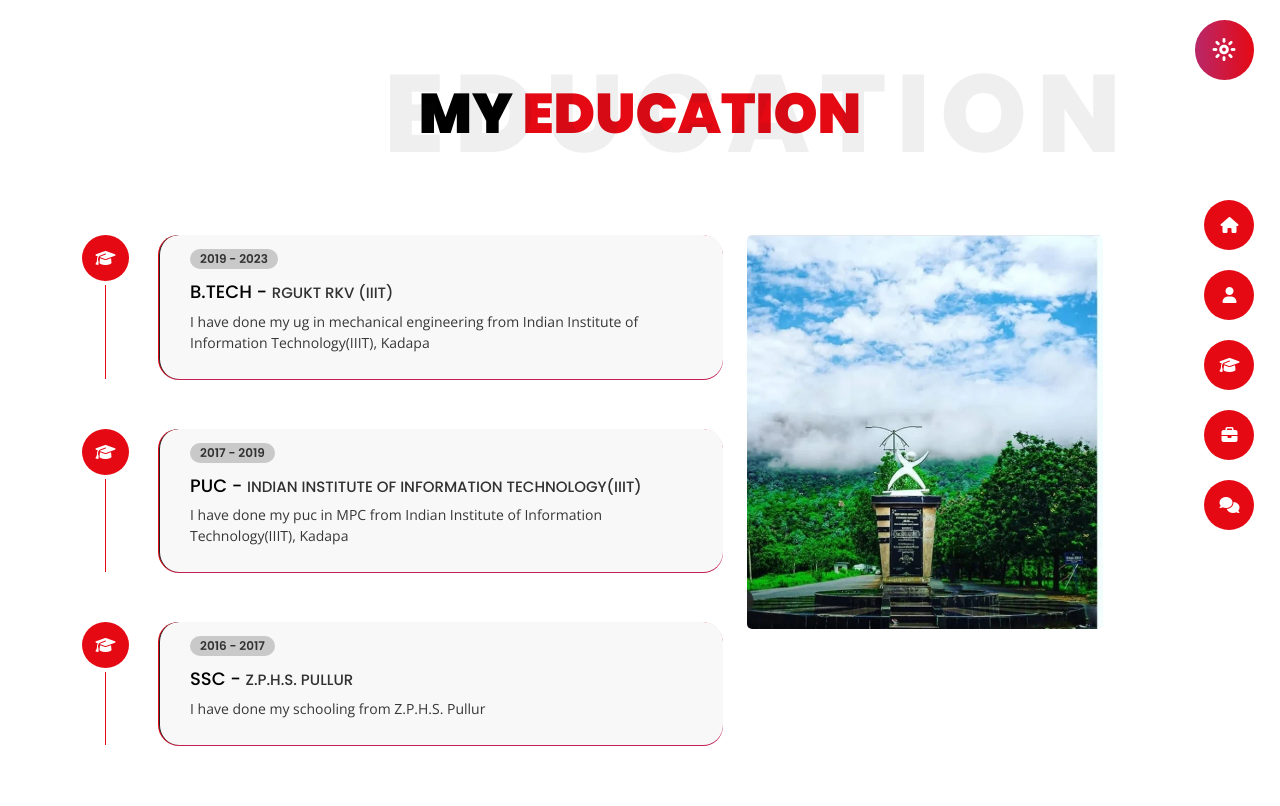
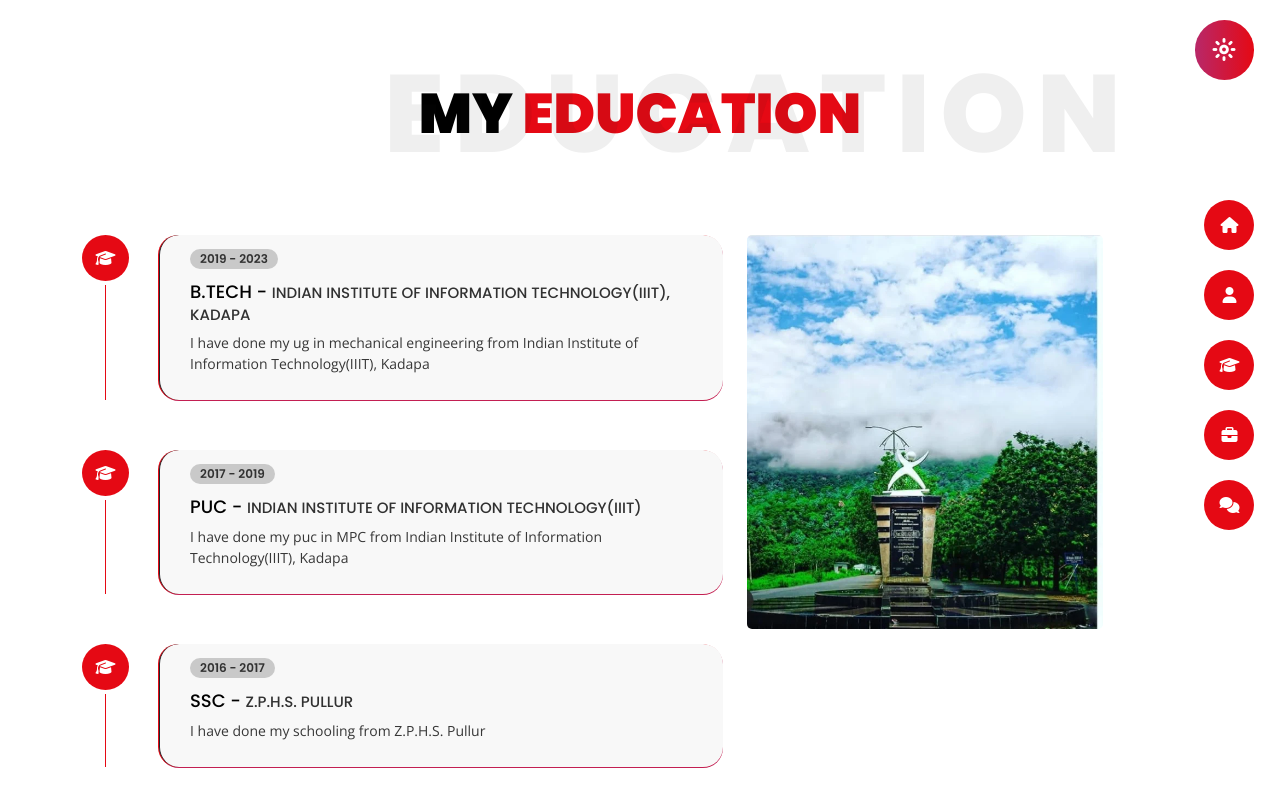
Before and after one commit to Rjaswanth8/jaswanth-react-portfolio, a React (Create React App) app: page /education in a window 1280 px wide. Shown: the top 806 px of the page. Built offline with nearby package versions, Linux system fonts and the light colour scheme.

Commit message:
Describe your changes

```diff
--- a/src/components/About.js
+++ b/src/components/About.js
@@ -11,14 +11,14 @@ function About() {
   const educationList = [
     {
       degree: "B.Tech",
-      college: "Rgukt rkv (IIIT)",
+      college: "Indian Institute of Information Technology(IIIT), Kadapa",
       year: "2019 - 2025",
       text: "I have done my ug in mechanical engineering from Indian Institute of Information Technology(IIIT), Kadapa",
     },
     {
       degree: "puc",
       year: "2017 - 2019",
-      college: "Rgukt rkv (IIIT)",
+      college: "Indian Institute of Information Technology(IIIT), Kadapa",
       text: "I have done my puc in MPC from Indian Institute of Information Technology(IIIT), Kadapa",
     },
     {
--- a/src/components/Education.js
+++ b/src/components/Education.js
@@ -2,7 +2,7 @@ function Education() {
   const educationList = [
     {
       degree: "B.Tech",
-      college: "Rgukt rkv (IIIT)",
+      college: "Indian Institute of Information Technology(IIIT), Kadapa",
       year: "2019 - 2023",
       text: "I have done my ug in mechanical engineering from Indian Institute of Information Technology(IIIT), Kadapa",
     },
--- a/src/components/Home.js
+++ b/src/components/Home.js
@@ -26,7 +26,8 @@ function Home() {
             <p>
               As a front-end developer, I specialize in developing responsive,
               performant interfaces that deliver seamless user experiences. I'm
-              Jaswanth — driven by clean code and purposeful design.
+              Jaswanth passionate about writing clean code and creating
+              purposeful, user-focused designs.
             </p>
             <div
               className="download-cv"
```
